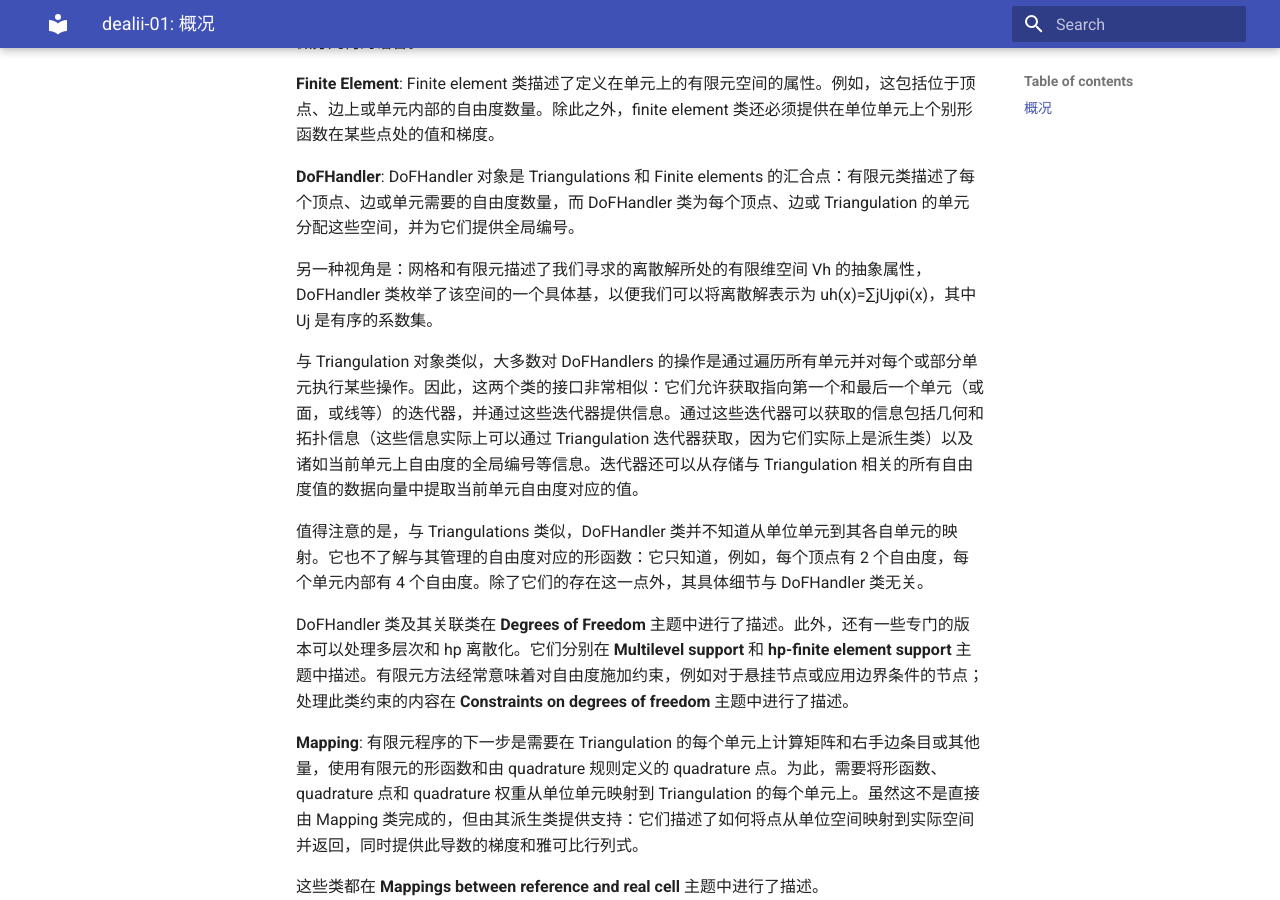
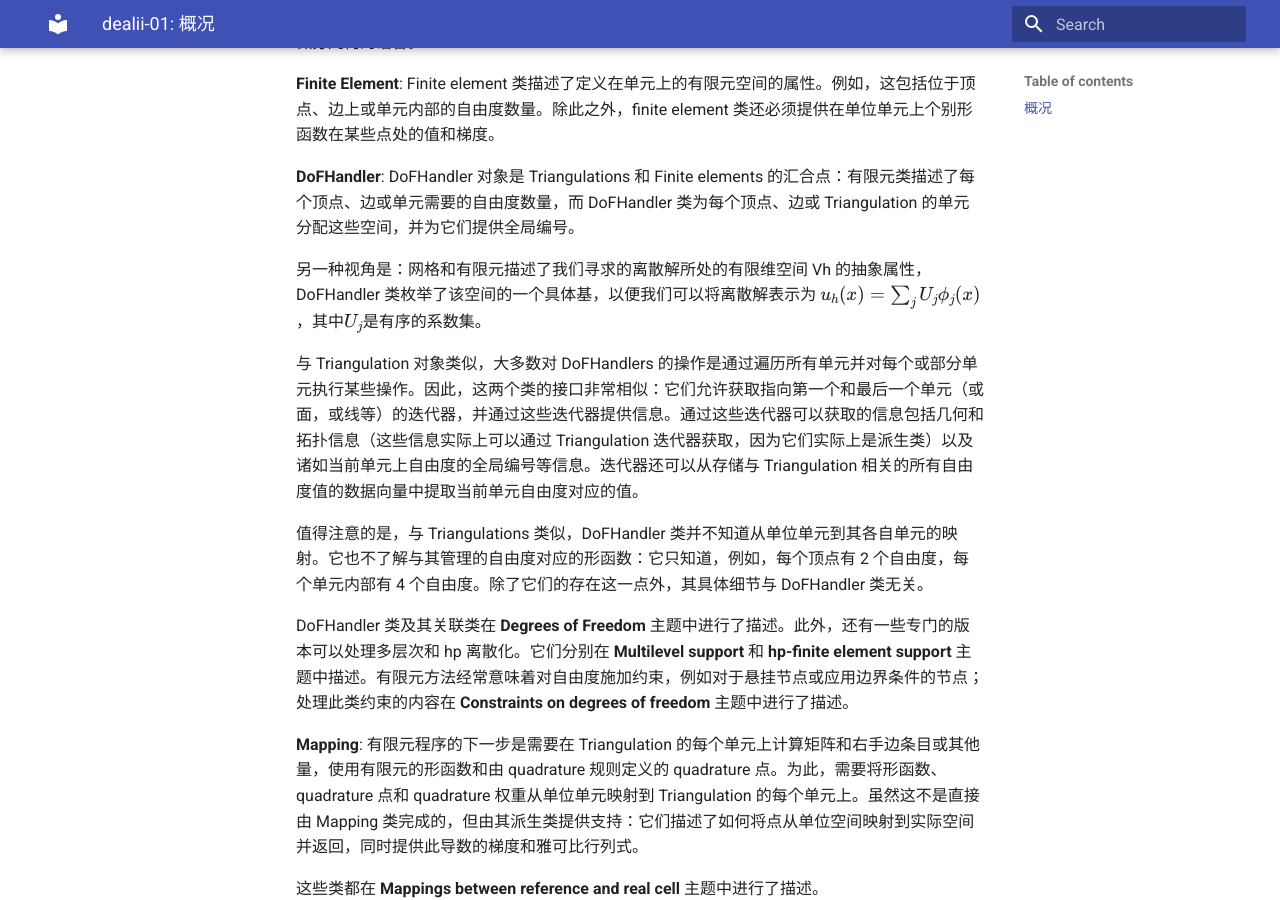
Before and after one commit to ymma98/technotes, an MkDocs documentation site: the page built from docs/FEM/dealii-01_概况.md, in a window 1280 px wide and 900 px high, scrolled down 601 px. Built offline with MkDocs 1.6.1 and Material for MkDocs 9.7.7, drawn with Linux system fonts in a browser that asks for light colours; formulas are drawn with MathJax 3; part of the change alters nothing that is shown.

Commit message:
docs/FEM/dealii-01_概况.md updated from https://stackedit.cn/

```diff
--- a/docs/FEM/dealii-01_概况.md
+++ b/docs/FEM/dealii-01_概况.md
@@ -20,7 +20,7 @@ Triangulation 存储网格的几何和拓扑属性：单元如何连接及其顶
 
 **DoFHandler**: DoFHandler 对象是 Triangulations 和 Finite elements 的汇合点：有限元类描述了每个顶点、边或单元需要的自由度数量，而 DoFHandler 类为每个顶点、边或 Triangulation 的单元分配这些空间，并为它们提供全局编号。
 
-另一种视角是：网格和有限元描述了我们寻求的离散解所处的有限维空间 Vh 的抽象属性，DoFHandler 类枚举了该空间的一个具体基，以便我们可以将离散解表示为 uh(x)=∑jUjφi(x)，其中 Uj 是有序的系数集。
+另一种视角是：网格和有限元描述了我们寻求的离散解所处的有限维空间 Vh 的抽象属性，DoFHandler 类枚举了该空间的一个具体基，以便我们可以将离散解表示为 $u_h(x)=\sum_j U_j\phi_j(x)$，其中$U_j$是有序的系数集。
 
 与 Triangulation 对象类似，大多数对 DoFHandlers 的操作是通过遍历所有单元并对每个或部分单元执行某些操作。因此，这两个类的接口非常相似：它们允许获取指向第一个和最后一个单元（或面，或线等）的迭代器，并通过这些迭代器提供信息。通过这些迭代器可以获取的信息包括几何和拓扑信息（这些信息实际上可以通过 Triangulation 迭代器获取，因为它们实际上是派生类）以及诸如当前单元上自由度的全局编号等信息。迭代器还可以从存储与 Triangulation 相关的所有自由度值的数据向量中提取当前单元自由度对应的值。
 
@@ -53,7 +53,7 @@ DoFHandler 类及其关联类在 **Degrees of Freedom** 主题中进行了描述
 我们为希望将应用程序文档直接链接到 deal.II 在线文档的用户提供了 Doxygen 标签文件。标签文件位于 deal.tag。对于每个 deal.II 版本，它位于 Doxygen 参考文档的上一级目录中。要使用标签文件，你需要将其下载到 Doxygen 能找到的位置。之后，在你的 Doxygen 选项文件中找到 `TAGFILES` 键并写入
 
 <!--stackedit_data:
-eyJoaXN0b3J5IjpbNTQ4NDk2Mjg4LC00NzE0NDE3NDEsLTE1Mj
-A4MjM1MCwtNDY1NzQ3NDIzLC0xODE5MDY2NTE2LDExNjQxMDg0
-MTBdfQ==
+eyJoaXN0b3J5IjpbLTE3MzYwNjg0NTcsLTQ3MTQ0MTc0MSwtMT
+UyMDgyMzUwLC00NjU3NDc0MjMsLTE4MTkwNjY1MTYsMTE2NDEw
+ODQxMF19
 -->
```
